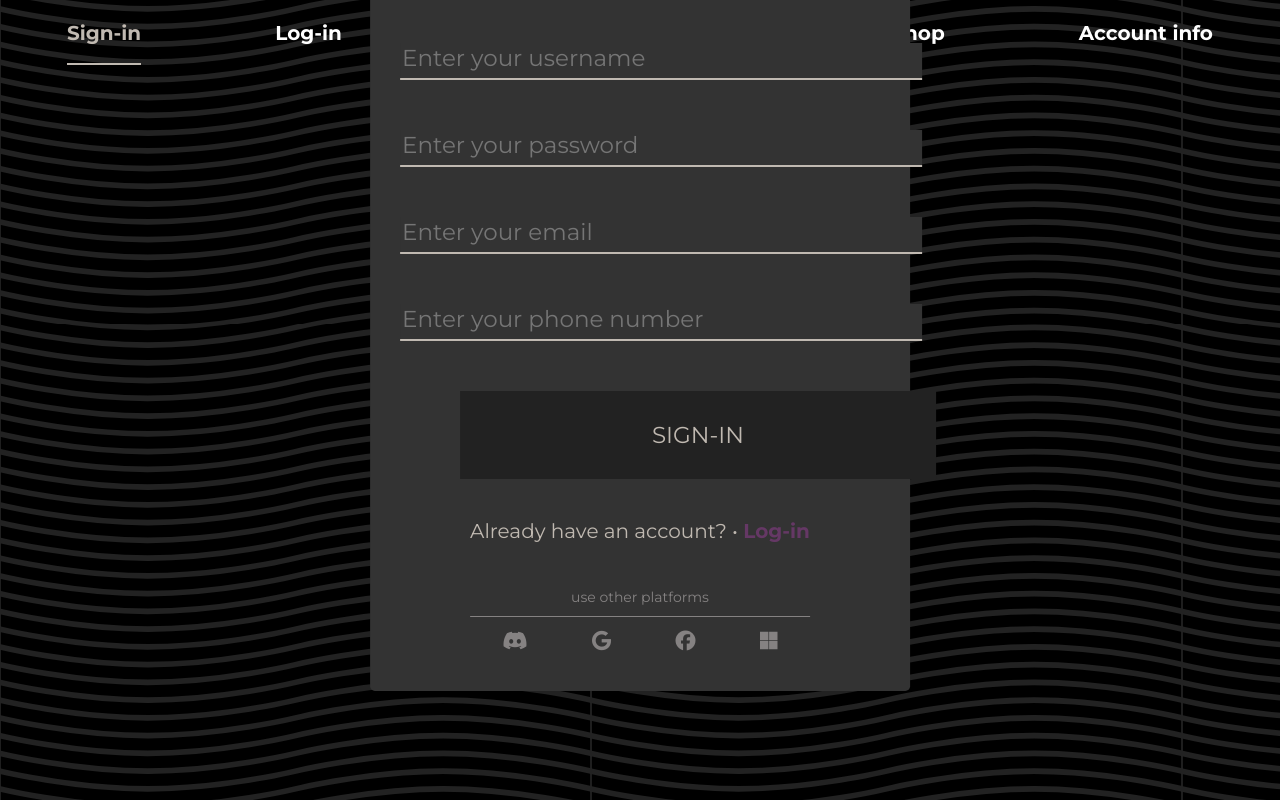
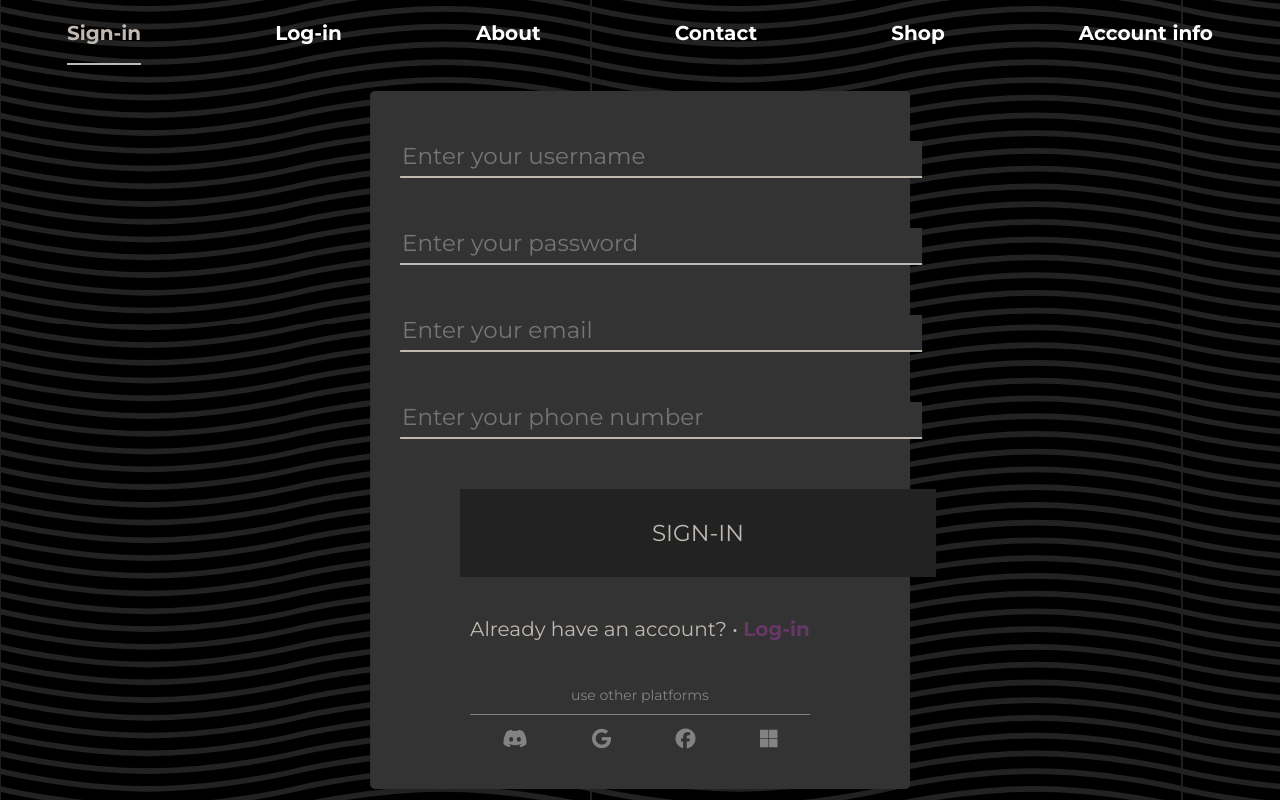
Before and after one commit to Anchiee/shoppify, a PHP site: page /view/php/register.php in a window 1280 px wide. Run offline with PHP 8.4, Linux system fonts and the light colour scheme; some libraries are stand-ins or nearby versions.

Commit message:
Small changes in register.css

```diff
--- a/view/style/register.css
+++ b/view/style/register.css
@@ -6,7 +6,7 @@ form
   display:inline-block;
   position:absolute;
   left:50%;
-  bottom:-30%;
+  top:55%;
   transform:translate(-50%, -50%);
   padding: 50px 100px;
   border-radius: 0.3rem;
@@ -154,7 +154,7 @@ form
 
   .sign-container
   {
-    bottom: -10%;
+    top: 50%;
     padding: 50px 150px;
   }
 
```
